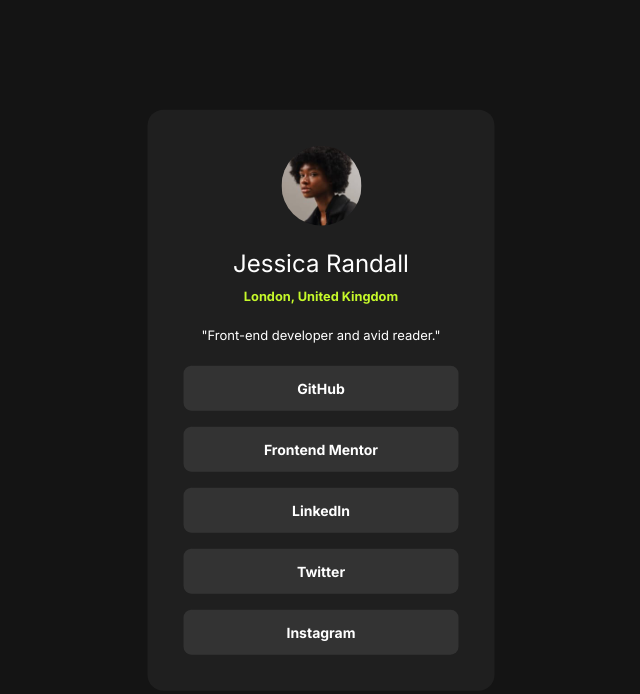
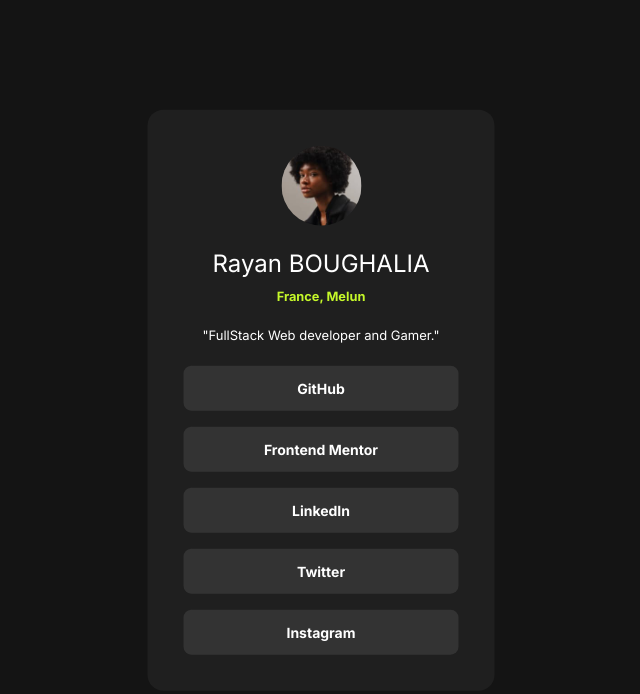
Before and after one commit to Ryn-Bghl/social-links-profile-main, a plain HTML site: page index.html in a window 1280 px wide. Shown: the whole page, without its empty margins (319-959 px from the left). Drawn offline with Linux system fonts and the light colour scheme.

Commit message:
"Updated profile information: name, location, and biography"

```diff
--- a/index.html
+++ b/index.html
@@ -30,10 +30,10 @@
                 alt="profile picture of a girl"
             />
             <div class="title">
-                <h1 class="name">Jessica Randall</h1>
-                <span class="localisation">London, United Kingdom</span>
+                <h1 class="name">Rayan BOUGHALIA</h1>
+                <span class="localisation">France, Melun</span>
             </div>
-            <h1 class="biography">"Front-end developer and avid reader."</h1>
+            <h1 class="biography">"FullStack Web developer and Gamer."</h1>
             <div class="link_tree">
                 <a href="https://github.com/">GitHub</a>
                 <a href="https://www.frontendmentor.io/">Frontend Mentor</a>
```
